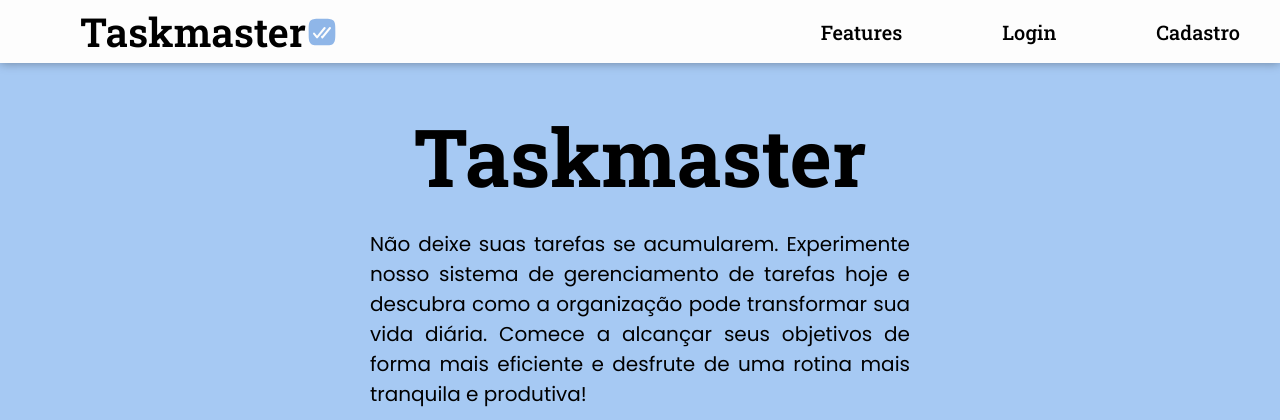
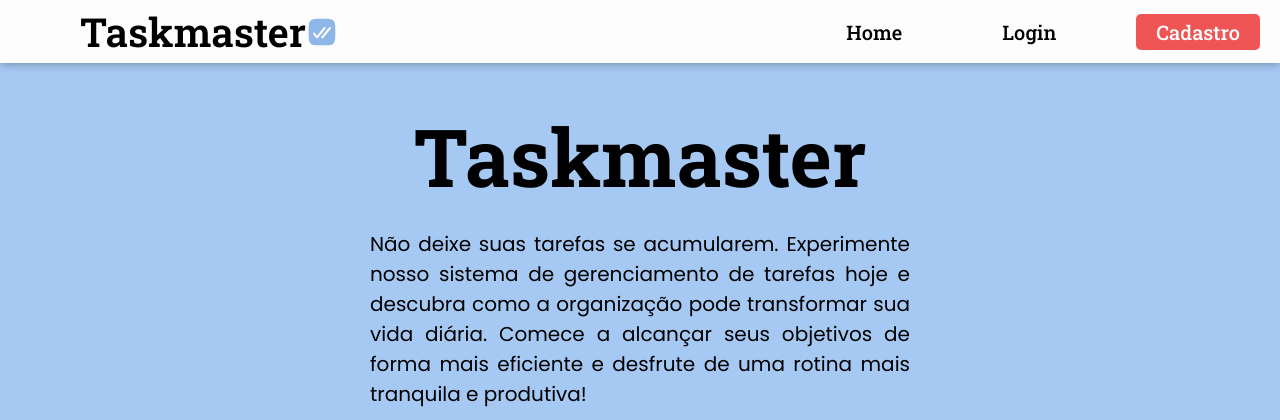
Before and after one commit to DeividSouSan/Taskmaster, a Flask app: page / in a window 1280 px wide. Shown: the top 420 px of the page. Run offline with Flask 3, Linux system fonts and the light colour scheme; grey boxes labelled with a size stand in for pictures from a placeholder-image service; some libraries are stand-ins or nearby versions.

Commit message:
feat: Home button instead of Features

```diff
--- a/src/templates/partials/header-before-auth.html
+++ b/src/templates/partials/header-before-auth.html
@@ -11,8 +11,8 @@
     </a>
   </div>
   <ul>
-    <li><a href="">Features</a></li>
+    <li><a href="{{ url_for('main.index') }}">Home</a></li>
     <li><a href="{{ url_for('auth.login') }}">Login</a></li>
-    <li><a href="{{ url_for('auth.register') }}">Cadastro</a></li>
+    <li><a href="{{ url_for('auth.register') }}" class="register-link">Cadastro</a></li>
   </ul>
 </header>
```
